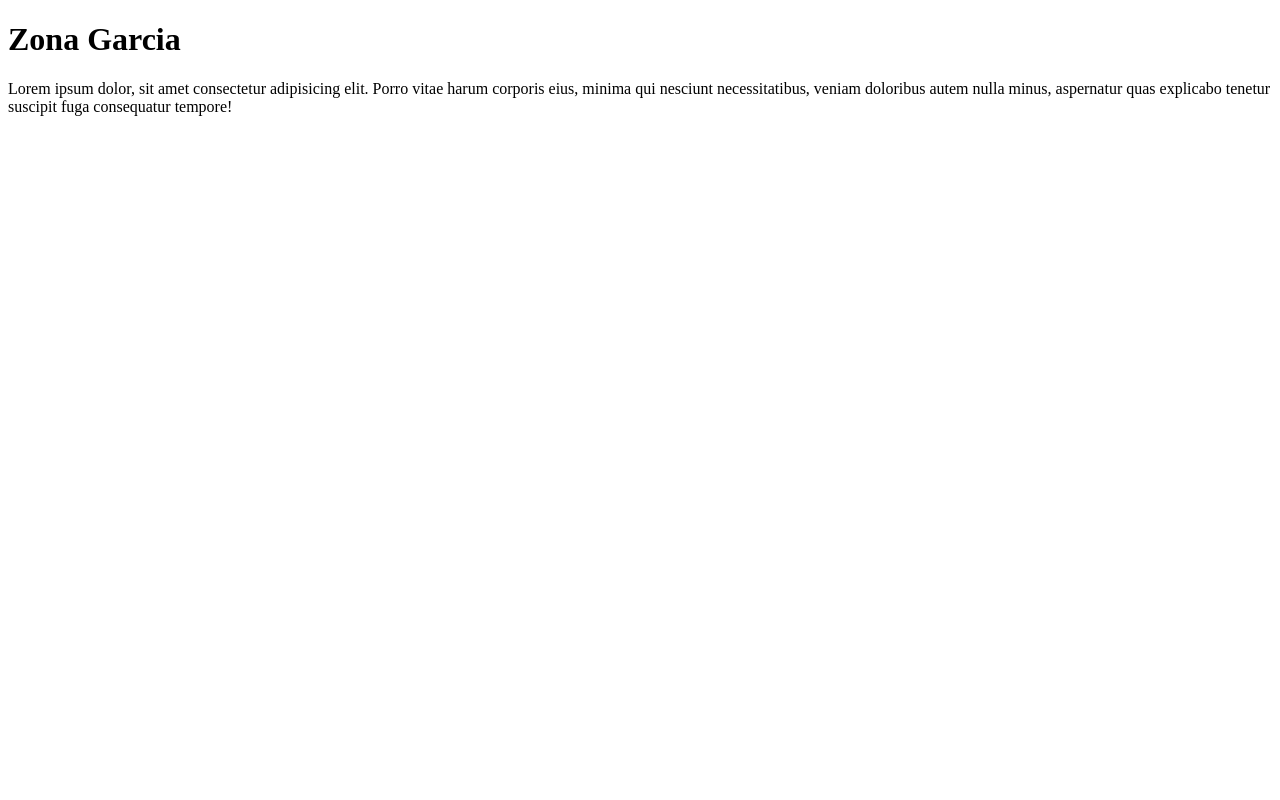
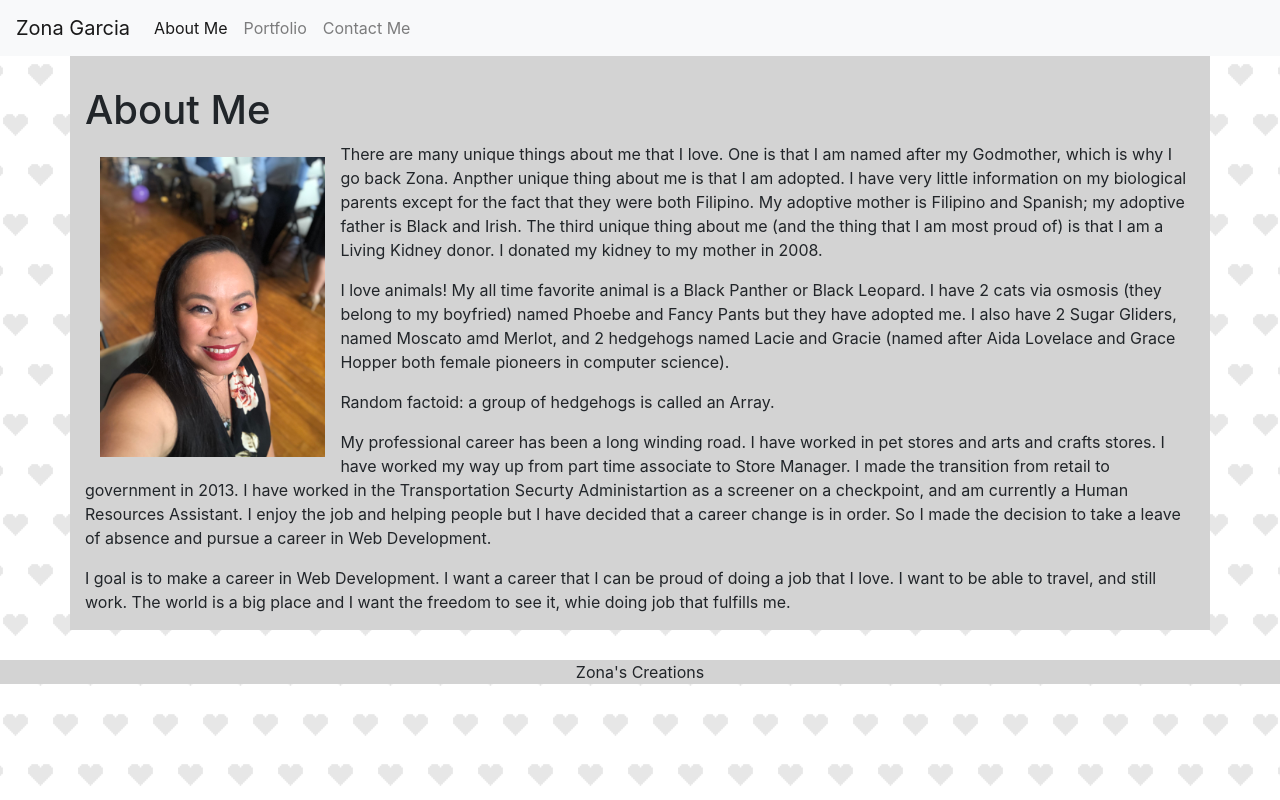
Before and after one commit to AZonaGarcia/azonagarcia.github.io, a plain HTML site: page index.html in a window 1280 px wide. Drawn offline with nearby package versions, Linux system fonts and the light colour scheme.

Commit message:
updated index.html, contactMe.html

```diff
--- /dev/null
+++ b/assets/style.css
@@ -0,0 +1,8 @@
+#footer {
+    text-align: center;
+}
+
+.profilePic {
+    max-height: 300px;
+    max-width: 300px;
+}
--- a/index.html
+++ b/index.html
@@ -1,18 +1,126 @@
-<!DOCTYPE html>
-<html lang="en">
+<!doctype html>
+<html lang="en-us">
+
 <head>
-        <meta charset="UTF-8">
-        <meta name="viewport" content="width=device-width, initial-scale=1.0">
-        <title>Zona Garcia's Portfolio</title>
+    <!-- Required meta tags -->
+    <meta charset="utf-8">
+    <meta name="viewport" content="width=device-width, initial-scale=1, shrink-to-fit=no">
+
+    <!-- Bootstrap CSS -->
+    <link rel="stylesheet" href="https://stackpath.bootstrapcdn.com/bootstrap/4.5.0/css/bootstrap.min.css"
+        integrity="sha384-9aIt2nRpC12Uk9gS9baDl411NQApFmC26EwAOH8WgZl5MYYxFfc+NcPb1dKGj7Sk" crossorigin="anonymous">
+    <link rel="stylesheet" href="./assets/style.css">
+
+
+    <title>Zona Garcia About Me</title>
 </head>
 
 <body>
-    <h1>Zona Garcia</h1>
+
+    <nav class="navbar navbar-expand-lg navbar-light bg-light">
+        <button class="navbar-toggler" type="button" data-toggle="collapse" data-target="#navbarTogglerDemo01"
+            aria-controls="navbarTogglerDemo01" aria-expanded="false" aria-label="Toggle navigation">
+            <span class="navbar-toggler-icon"></span>
+        </button>
+        <div class="collapse navbar-collapse" id="navbarTogglerDemo01">
+            <a class="navbar-brand" href="#">Zona Garcia</a>
+            <ul class="navbar-nav mr-auto mt-2 mt-lg-0">
+                <li class="nav-item active">
+                    <a class="nav-link" href="index.html">About Me<span class="sr-only">(current)</span></a>
+                </li>
+                <li class="nav-item">
+                    <a class="nav-link" href="portfolio.html">Portfolio</a>
+                </li>
+                <li class="nav-item">
+                    <a class="nav-link" href="contactMe.html">Contact Me</a>
+                </li>
+            </ul>
+        </div>
+    </nav>
+
+    <style>
+        body {
+            background-image: url(assets/pixel-heart.png);
+            background-repeat: tiled;
+            background-attachment: fixed;
+            background-position: center;
+        }
+    </style>
+
+    <main>
+        <div class="container">
+            <div class="row">
+                <div class="col-12 content" style="background-color: lightgrey;">
+                    <div class="content-box" style="margin-top: 30px;">
+                        <h1>About Me</h1>
+                        <img class="profilePic" src="./assets/azgarciaProfilePic.jpeg" alt="AZGarcia Profile Picture"
+                            style="float: left; margin: 15px;">
                         <p>
-            Lorem ipsum dolor, sit amet consectetur adipisicing elit.
-            Porro vitae harum corporis eius, minima qui nesciunt necessitatibus,
-            veniam doloribus autem nulla minus,
-            aspernatur quas explicabo tenetur suscipit fuga consequatur tempore!
+                            There are many unique things about me that I love. One is that I am named after my
+                            Godmother, which is why I go back Zona. Anpther unique thing about me is that I am adopted.
+                            I have very little information on my biological parents except for the fact that they were
+                            both Filipino. My adoptive mother is Filipino and Spanish; my adoptive father is Black and
+                            Irish.
+                            The third unique thing about me (and the thing that I am most proud of) is that I am a
+                            Living Kidney donor. I donated my kidney to my mother in 2008.
                         </p>
+
+                        <p>
+                            I love animals! My all time favorite animal is a Black Panther or Black Leopard. I
+                            have 2 cats via osmosis (they belong to my boyfried) named Phoebe and Fancy Pants but they
+                            have
+                            adopted me. I also have 2 Sugar Gliders, named Moscato amd Merlot, and 2
+                            hedgehogs named Lacie and Gracie (named after Aida Lovelace and Grace Hopper both female
+                            pioneers in computer science).
+                        </p>
+
+                        <p>
+                            Random factoid: a group of hedgehogs is called an Array.
+                        </p>
+
+                        <p>
+                            My professional career has been a long winding road. I have worked in pet stores and arts
+                            and
+                            crafts stores. I have worked my way up from part time associate to Store Manager. I made the
+                            transition from retail to government in 2013. I have worked in the Transportation Securty
+                            Administartion as a screener on a checkpoint, and am currently a Human Resources Assistant.
+                            I
+                            enjoy the job and helping people but I have decided that a career change is in order. So I
+                            made
+                            the decision to take a leave of absence and pursue a career in Web Development.
+                        </p>
+
+                        <p>
+                            I goal is to make a career in Web Development. I want a career that I can be proud of doing
+                            a job that I love. I want to be able to travel, and still work. The world is a big place and
+                            I want the freedom to see it, whie doing job that fulfills me.
+
+                        </p>
+
+
+                    </div>
+                </div>
+            </div>
+        </div>
+    </main>
+
+    <!-- Optional JavaScript -->
+    <!-- jQuery first, then Popper.js, then Bootstrap JS -->
+    <script src="https://code.jquery.com/jquery-3.5.1.slim.min.js"
+        integrity="sha384-DfXdz2htPH0lsSSs5nCTpuj/zy4C+OGpamoFVy38MVBnE+IbbVYUew+OrCXaRkfj"
+        crossorigin="anonymous"></script>
+    <script src="https://cdn.jsdelivr.net/npm/popper.js@1.16.0/dist/umd/popper.min.js"
+        integrity="sha384-Q6E9RHvbIyZFJoft+2mJbHaEWldlvI9IOYy5n3zV9zzTtmI3UksdQRVvoxMfooAo"
+        crossorigin="anonymous"></script>
+    <script src="https://stackpath.bootstrapcdn.com/bootstrap/4.5.0/js/bootstrap.min.js"
+        integrity="sha384-OgVRvuATP1z7JjHLkuOU7Xw704+h835Lr+6QL9UvYjZE3Ipu6Tp75j7Bh/kR0JKI"
+        crossorigin="anonymous"></script>
 </body>
+
+<footer id="footer" style="background-color: lightgrey;">
+    <div class="row-12" style="margin-top: 30px;">
+        <p>Zona's Creations</p>
+    </div>
+</footer>
+
 </html>
```
Also changed, not shown: contactMe.html (added, +92 -0 lines), portfolio.html (added, +99 -0 lines), assets/azgarciaProfilePic.jpeg (added), assets/pixel-heart.png (added), 1 other file. Lines whose indentation alone changed are shown as unchanged.
